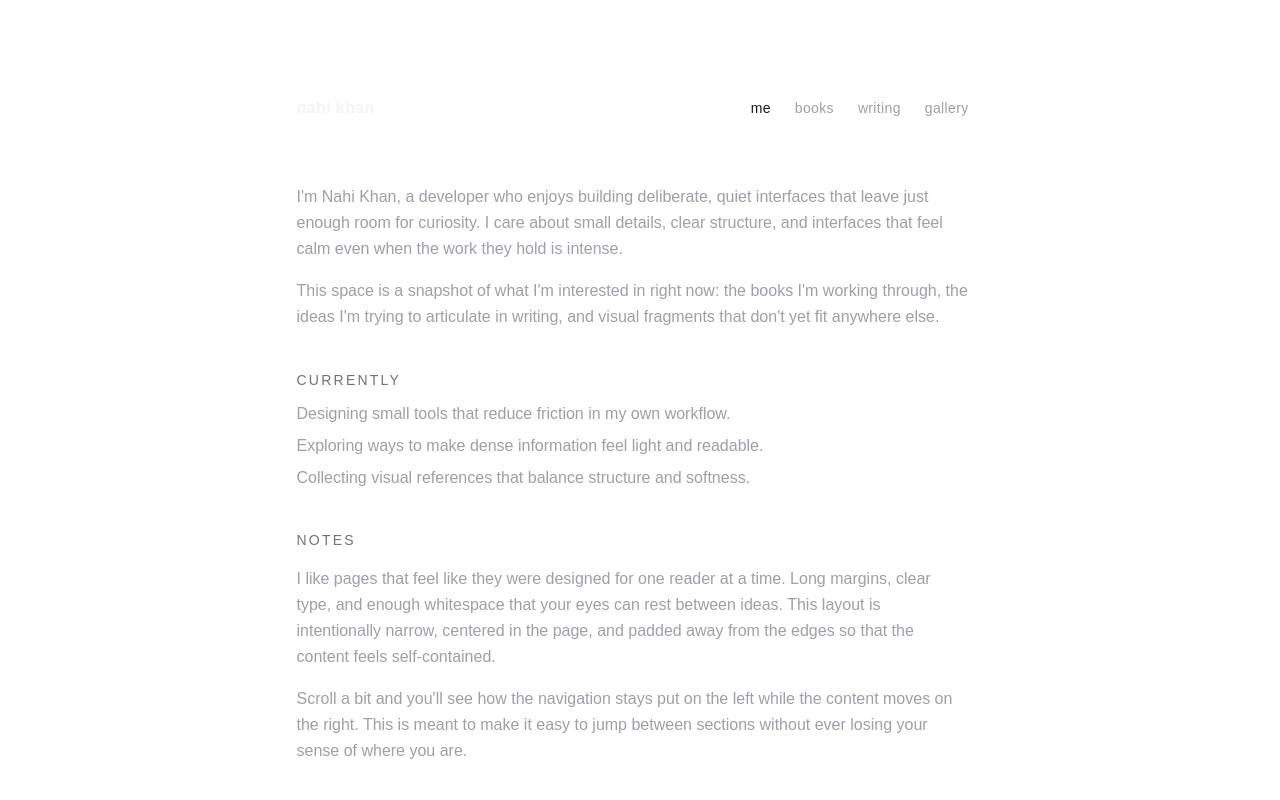
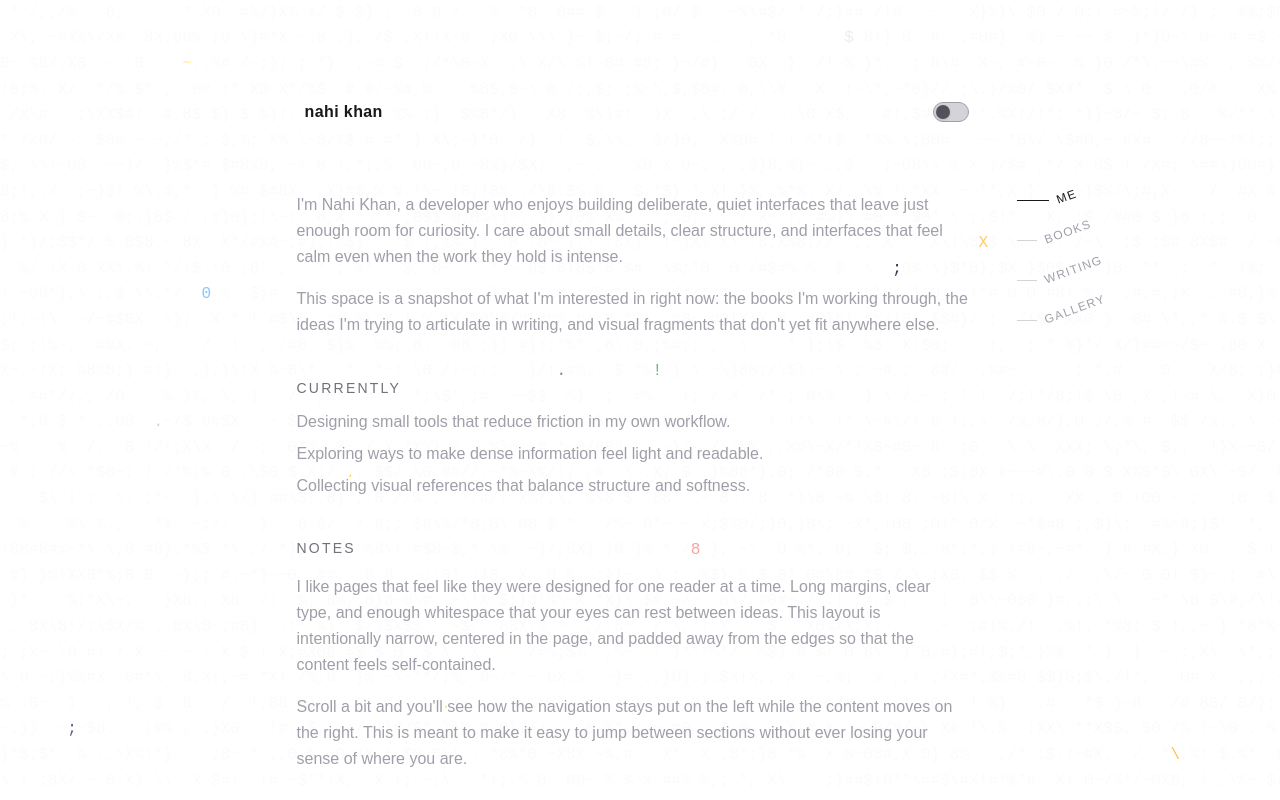
Before and after one commit to nahikhvn/site, a Next.js app: page / in a window 1280 px wide. Shown: the top 800 px of the page. Built offline with nearby package versions, Linux system fonts and the light colour scheme.

Commit message:
Integrate glyph background, side rail nav, theme toggle, and icon footer into layout

```diff
--- a/app/layout.tsx
+++ b/app/layout.tsx
@@ -1,7 +1,9 @@
 import type { Metadata } from "next";
 import { Geist, Geist_Mono } from "next/font/google";
-import { NavItem } from "./NavItem";
 import { MobileNav } from "./MobileNav";
+import { GlyphBackground } from "./GlyphBackground";
+import { SideRail } from "./SideRail";
+import { ThemeToggle } from "./ThemeToggle";
 import "./globals.css";
 
 const geistSans = Geist({
@@ -27,54 +29,62 @@ export default function RootLayout({
   return (
     <html lang="en">
       <body
-        className={`${geistSans.variable} ${geistMono.variable} antialiased bg-background text-foreground`}
+        className={`${geistSans.variable} ${geistMono.variable} antialiased bg-background text-foreground relative`}
       >
-        <main className="min-h-screen px-5 sm:px-10 lg:px-24 pt-16 sm:pt-24 pb-10">
-          <div className="mx-auto w-full max-w-2xl">
-            <nav className="relative mb-10 sm:mb-16 flex items-center justify-between">
-              <span className="relative inline-block group text-zinc-100 tracking-wide font-semibold">
+        <GlyphBackground />
+        <main className="relative z-10 min-h-screen px-5 sm:px-10 lg:px-24 pt-16 sm:pt-24 pb-10">
+          <div className="relative mx-auto w-full max-w-2xl">
+            <div className="relative mb-10 sm:mb-16 flex items-center justify-between">
+              <span className="relative inline-block group text-zinc-900 dark:text-zinc-100 tracking-wide font-semibold px-2 py-1 rounded-sm">
                 <span className="transition-opacity duration-300 group-hover:opacity-0">
                   nahi khan
                 </span>
-                <span className="pointer-events-none absolute inset-0 opacity-0 transition-opacity duration-300 group-hover:opacity-100">
+                <span className="pointer-events-none absolute inset-0 flex items-center justify-center opacity-0 transition-opacity duration-300 group-hover:opacity-100">
                   নাহি খান
                 </span>
               </span>
-              <ul className="hidden sm:flex gap-6">
-                <NavItem href="/" label="me" />
-                <NavItem href="/books" label="books" />
-                <NavItem href="/writing" label="writing" />
-                <NavItem href="/gallery" label="gallery" />
-              </ul>
+              <div className="hidden sm:flex items-center"><ThemeToggle /></div>
               <MobileNav />
-            </nav>
+            </div>
 
-            <section className="space-y-12">
+            <section className="relative space-y-12 content-shield">
+              <div className="hidden lg:block absolute top-0 left-full bottom-0 ml-12">
+                <SideRail />
+              </div>
               {children}
 
-              <footer className="mt-12 border-t border-zinc-800/60 pt-6 text-sm text-zinc-500">
-                <div className="flex flex-wrap gap-x-6 gap-y-2">
+              <footer className="mt-12 border-t border-zinc-200 dark:border-zinc-800 pt-6 text-sm text-zinc-500">
+                <div className="flex justify-center sm:justify-start gap-5 py-1">
                   <a
                     href="https://x.com/nahikhvn"
                     target="_blank"
                     rel="noreferrer"
-                    className="hover:text-zinc-200 transition-colors"
+                    className="hover:text-zinc-700 dark:hover:text-zinc-300 transition-colors"
+                    aria-label="X (Twitter)"
                   >
-                    x.com/nahikhvn
+                    <svg width="28" height="28" viewBox="0 0 24 24" fill="currentColor">
+                      <path d="M18.244 2.25h3.308l-7.227 8.26 8.502 11.24H16.17l-5.214-6.817L4.99 21.75H1.68l7.73-8.835L1.254 2.25H8.08l4.713 6.231zm-1.161 17.52h1.833L7.084 4.126H5.117z" />
+                    </svg>
                   </a>
                   <a
                     href="#"
-                    className="hover:text-zinc-200 transition-colors"
+                    className="hover:text-zinc-700 dark:hover:text-zinc-300 transition-colors"
+                    aria-label="Codeforces"
                   >
-                    codeforces: coming soon
+                    <svg width="28" height="28" viewBox="0 0 24 24" fill="currentColor">
+                      <path d="M4 4h16a2 2 0 0 1 2 2v12a2 2 0 0 1-2 2H4a2 2 0 0 1-2-2V6a2 2 0 0 1 2-2zm0 2v12h16V6H4zm2 2h2v8H6V8zm4 3h2v5h-2v-5zm4-1.5h2v6.5h-2V9.5z" />
+                    </svg>
                   </a>
                   <a
                     href="https://github.com/nahikhvn"
                     target="_blank"
                     rel="noreferrer"
-                    className="hover:text-zinc-200 transition-colors"
+                    className="hover:text-zinc-700 dark:hover:text-zinc-300 transition-colors"
+                    aria-label="GitHub"
                   >
-                    github.com/nahikhvn
+                    <svg width="28" height="28" viewBox="0 0 24 24" fill="currentColor">
+                      <path d="M12 2C6.477 2 2 6.484 2 12.017c0 4.425 2.865 8.18 6.839 9.504.5.092.682-.217.682-.483 0-.237-.008-.868-.013-1.703-2.782.605-3.369-1.343-3.369-1.343-.454-1.158-1.11-1.466-1.11-1.466-.908-.62.069-.608.069-.608 1.003.07 1.531 1.032 1.531 1.032.892 1.53 2.341 1.088 2.91.832.092-.647.35-1.088.636-1.338-2.22-.253-4.555-1.113-4.555-4.951 0-1.093.39-1.988 1.029-2.688-.103-.253-.446-1.272.098-2.65 0 0 .84-.27 2.75 1.026A9.564 9.564 0 0 1 12 6.844a9.59 9.59 0 0 1 2.504.337c1.909-1.296 2.747-1.027 2.747-1.027.546 1.379.202 2.398.1 2.651.64.7 1.028 1.595 1.028 2.688 0 3.848-2.339 4.695-4.566 4.943.359.309.678.92.678 1.855 0 1.338-.012 2.419-.012 2.747 0 .268.18.58.688.482A10.02 10.02 0 0 0 22 12.017C22 6.484 17.522 2 12 2z" />
+                    </svg>
                   </a>
                 </div>
               </footer>
```
